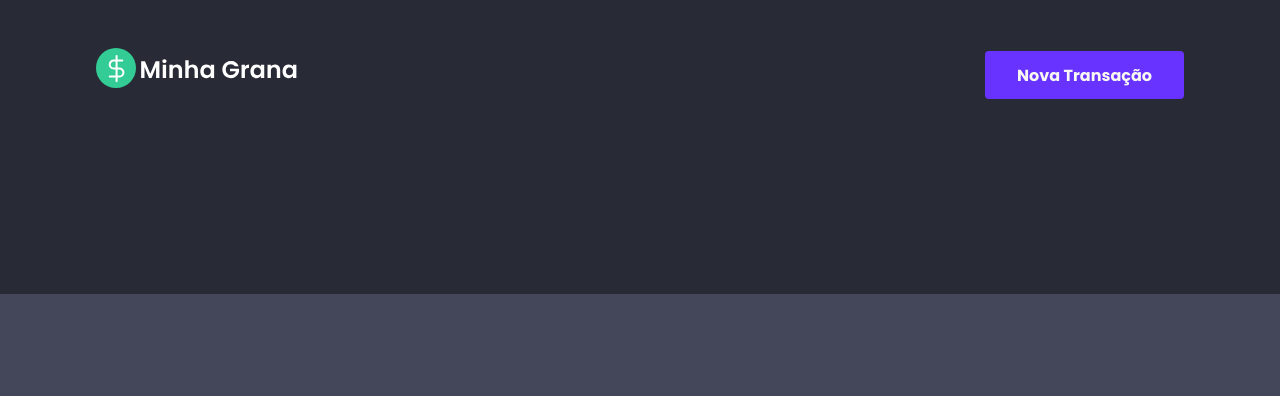
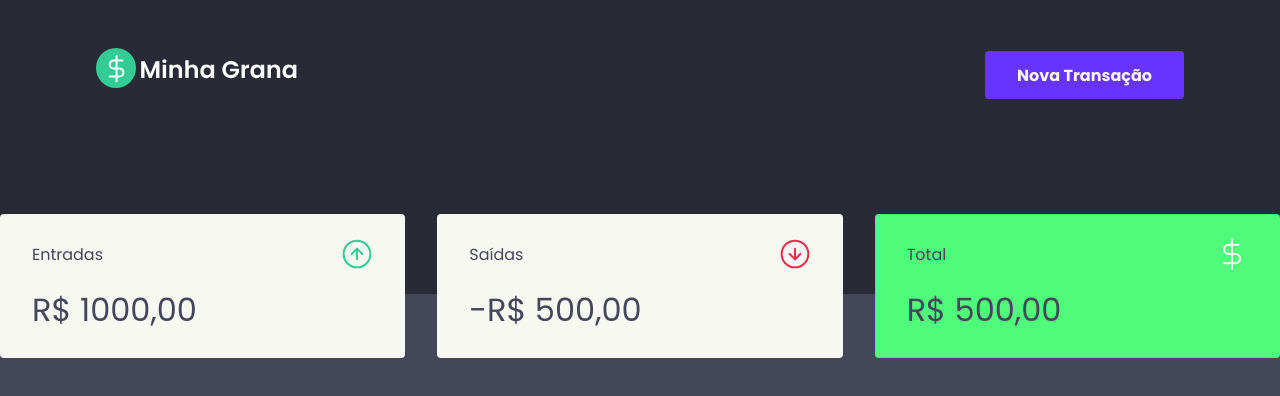
Before and after one commit to maykonsousapb/minhagrana, a React (Create React App) app: page / in a window 1280 px wide. Shown: the top 396 px of the page. Built offline with nearby package versions, Linux system fonts and the light colour scheme.

Commit message:
Implementando pagina Dashboard/Componente Summary

```diff
--- a/src/App.tsx
+++ b/src/App.tsx
@@ -1,11 +1,11 @@
 import React from 'react';
 import { GlobalStyle } from './styles/global';
-import { Header } from './components/Header';
+import { Dashboard } from './pages/Dashboard';
 
 export const App = () => {
   return (
     <>
-      <Header />
+      <Dashboard />
       <GlobalStyle />
     </>
   );
--- /dev/null
+++ b/src/components/Summary/index.tsx
@@ -0,0 +1,33 @@
+import React from 'react';
+import { Container } from './styles';
+import IncomeImg from '../../assets/income.svg';
+import OutcomeImg from '../../assets/outcome.svg';
+import TotalImg from '../../assets/total.svg';
+
+export const Summary = () => {
+  return (
+    <Container>
+      <div>
+        <header>
+          <p>Entradas</p>
+          <img src={IncomeImg} alt="Entradas" />
+        </header>
+        <strong>R$ 1000,00</strong>
+      </div>
+      <div>
+        <header>
+          <p>Saídas</p>
+          <img src={OutcomeImg} alt="Saídas" />
+        </header>
+        <strong>-R$ 500,00</strong>
+      </div>
+      <div className="total">
+        <header>
+          <p>Total</p>
+          <img src={TotalImg} alt="Total" />
+        </header>
+        <strong>R$ 500,00</strong>
+      </div>
+    </Container>
+  );
+};
--- /dev/null
+++ b/src/components/Summary/styles.ts
@@ -0,0 +1,34 @@
+import styled from 'styled-components';
+
+export const Container = styled.div`
+  display: grid;
+  grid-template-columns: repeat(3, 1fr);
+  gap: 2rem;
+  margin: -5rem;
+  div {
+    background: var(--foreground);
+    color: var(--font-dark);
+    padding: 1.5rem 2rem;
+    border-radius: 0.25rem;
+    transition: filter 0.2s;
+    header {
+      display: flex;
+      align-items: center;
+      justify-content: space-between;
+    }
+    strong {
+      display: block;
+      margin-top: 1rem;
+      font-size: 2rem;
+      font-weight: 500;
+      line-height: 3rem;
+    }
+    &.total {
+      background: var(--green);
+    }
+    &:hover {
+      filter: brightness(0.9);
+      font-weight: 700;
+    }
+  }
+`;
--- /dev/null
+++ b/src/pages/Dashboard/index.tsx
@@ -0,0 +1,15 @@
+import React from 'react';
+import { Header } from '../../components/Header';
+import { Summary } from '../../components/Summary';
+import { Main } from './styles';
+
+export const Dashboard = () => {
+  return (
+    <>
+      <Header />
+      <Main>
+        <Summary />
+      </Main>
+    </>
+  );
+};
--- /dev/null
+++ b/src/pages/Dashboard/styles.ts
@@ -0,0 +1,8 @@
+import styled from 'styled-components';
+
+export const Main = styled.main`
+  max-width: 1120px;
+  margin: 0 auto;
+  display: flex;
+  flex-direction: column;
+`;
--- a/src/styles/global.ts
+++ b/src/styles/global.ts
@@ -4,6 +4,8 @@
 :root{
   --background-dark: #282a36;
   --background:#44475a;
+  --font-dark:#44475a;
+  --font-light:#f8f8f2	;
   --foreground:	#f8f8f2	;
   --comment:	#6272a4	;
   --cyan:	#8be9fd	;
```
